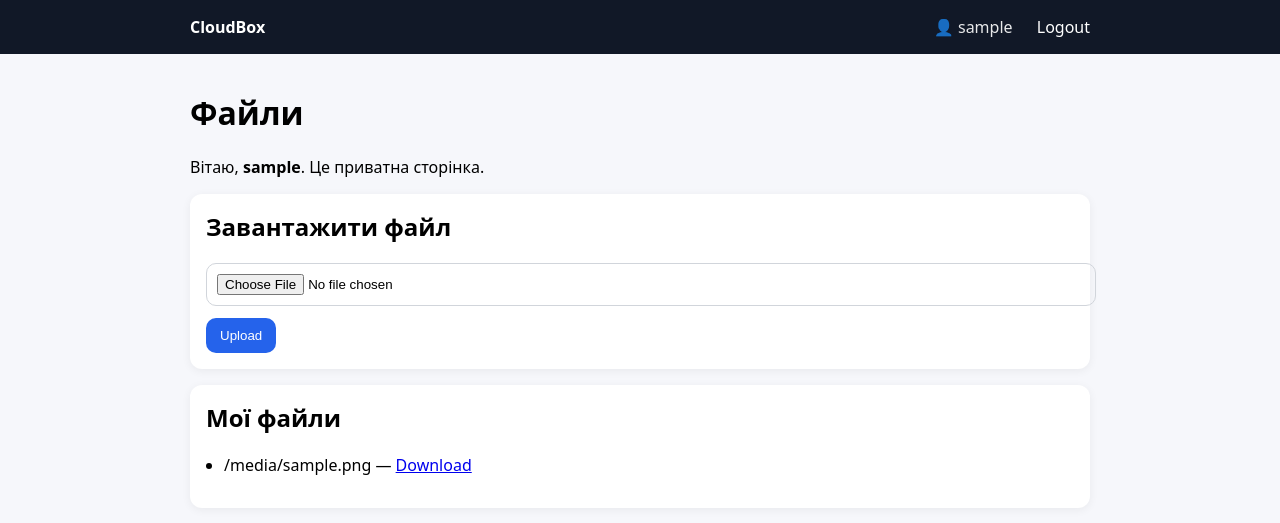
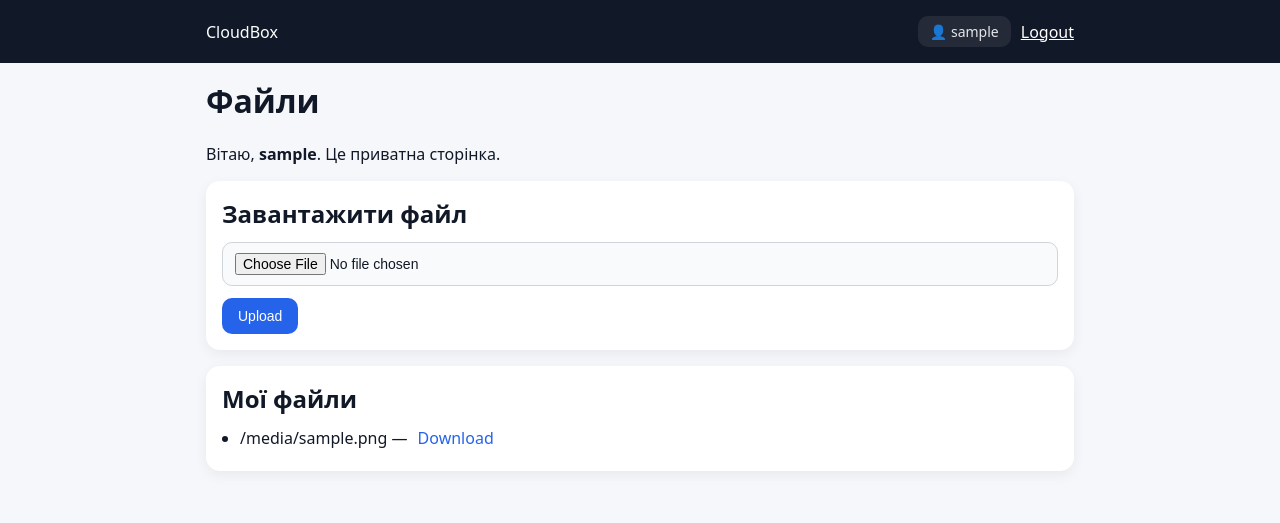
Before and after one commit to Dmytro-Shyjko/cloudbox, a Flask app: template app/templates/files.html in a window 1280 px wide. Shown: the top 523 px of the page. Run offline with Flask 3, Linux system fonts and the light colour scheme; the visitor is signed in with stand-in values (Sample User, id 1); tables that the repository leaves empty hold one stand-in row (values such as "Sample post"); the template is opened without the code that fills it: most values are stand-ins (such as "Sample title", 1, 10 or a date in 2020).

Commit message:
Finalize base styles for layout, navigation and forms

```diff
--- a/app/static/style.css
+++ b/app/static/style.css
@@ -1,19 +1,179 @@
-body { font-family: system-ui, Arial, sans-serif; margin: 0; background: #f6f7fb; }
-.container { max-width: 900px; margin: 0 auto; padding: 16px; }
-.header { background: #111827; color: white; }
-.header-row { display:flex; justify-content:space-between; align-items:center; }
-.brand { font-weight: 700; }
-.nav a { color: white; margin-left: 12px; text-decoration: none; }
-.user { margin-right: 8px; opacity: 0.9; }
+/* ===== Reset & base ===== */
+* {
+  box-sizing: border-box;
+}
 
-.card { background: white; padding: 16px; border-radius: 12px; box-shadow: 0 2px 10px rgba(0,0,0,0.06); }
-label { display:block; margin-top: 10px; margin-bottom: 6px; }
-input { width: 100%; padding: 10px; border: 1px solid #d1d5db; border-radius: 10px; }
-button { margin-top: 12px; padding: 10px 14px; border: 0; border-radius: 10px; background: #2563eb; color: white; cursor: pointer; }
-.error { background: #fee2e2; color: #991b1b; padding: 10px; border-radius: 10px; margin: 12px 0; }
-.muted { color: #6b7280; }
+body {
+  margin: 0;
+  font-family: system-ui, -apple-system, BlinkMacSystemFont, "Segoe UI",
+               Roboto, Ubuntu, "Helvetica Neue", Arial, sans-serif;
+  background: #f6f7fb;
+  color: #111827;
+}
 
-.notice { background: #dcfce7; color: #14532d; padding: 10px; border-radius: 10px; margin: 12px 0; }
-h2 { margin-top: 0; }
-ul { padding-left: 18px; }
-li { margin: 6px 0; }
+a {
+  color: inherit;
+}
+
+/* ===== Layout ===== */
+.container {
+  max-width: 900px;
+  margin: 0 auto;
+  padding: 16px;
+}
+
+/* ===== Header / Navigation ===== */
+.header {
+  background: #111827;
+  color: white;
+}
+
+.header-row {
+  display: flex;
+  justify-content: space-between;
+  align-items: center;
+}
+
+.header a.brand {
+  font-size: 20px;
+  font-weight: 700;
+  text-decoration: none;
+  color: white;
+}
+
+/* Navigation links */
+.nav {
+  display: flex;
+  align-items: center;
+  gap: 10px;
+}
+
+.nav-link {
+  color: white;
+  text-decoration: none;
+  padding: 6px 12px;
+  border-radius: 10px;
+  opacity: 0.9;
+  transition: background 0.15s ease, opacity 0.15s ease;
+}
+
+.nav-link:hover {
+  opacity: 1;
+  background: rgba(255, 255, 255, 0.12);
+}
+
+.nav-link.active {
+  background: rgba(255, 255, 255, 0.18);
+  opacity: 1;
+}
+
+.user {
+  color: #e5e7eb;
+  padding: 6px 12px;
+  border-radius: 10px;
+  background: rgba(255, 255, 255, 0.08);
+  font-size: 14px;
+}
+
+/* ===== Headings ===== */
+h1 {
+  margin-top: 0;
+}
+
+h2 {
+  margin-top: 0;
+  margin-bottom: 12px;
+}
+
+/* ===== Cards ===== */
+.card {
+  background: white;
+  padding: 16px;
+  border-radius: 14px;
+  box-shadow: 0 4px 14px rgba(0, 0, 0, 0.06);
+}
+
+/* ===== Forms ===== */
+label {
+  display: block;
+  margin-top: 10px;
+  margin-bottom: 6px;
+  font-weight: 500;
+}
+
+input[type="text"],
+input[type="password"],
+input[type="file"] {
+  width: 100%;
+  padding: 10px 12px;
+  border-radius: 10px;
+  border: 1px solid #d1d5db;
+  font-size: 14px;
+}
+
+input[type="file"] {
+  background: #f9fafb;
+}
+
+button {
+  margin-top: 12px;
+  padding: 10px 16px;
+  border: none;
+  border-radius: 10px;
+  background: #2563eb;
+  color: white;
+  font-size: 14px;
+  cursor: pointer;
+  transition: background 0.15s ease;
+}
+
+button:hover {
+  background: #1d4ed8;
+}
+
+/* ===== Messages ===== */
+.error {
+  background: #fee2e2;
+  color: #991b1b;
+  padding: 10px;
+  border-radius: 10px;
+  margin: 12px 0;
+}
+
+.notice {
+  background: #dcfce7;
+  color: #14532d;
+  padding: 10px;
+  border-radius: 10px;
+  margin: 12px 0;
+}
+
+.muted {
+  color: #6b7280;
+  font-size: 14px;
+}
+
+/* ===== File list ===== */
+ul {
+  padding-left: 18px;
+  margin: 0;
+}
+
+li {
+  margin: 6px 0;
+}
+
+li a {
+  color: #2563eb;
+  text-decoration: none;
+  margin-left: 6px;
+}
+
+li a:hover {
+  text-decoration: underline;
+}
+
+/* ===== Footer spacing (future) ===== */
+main.container {
+  padding-bottom: 40px;
+}
```
